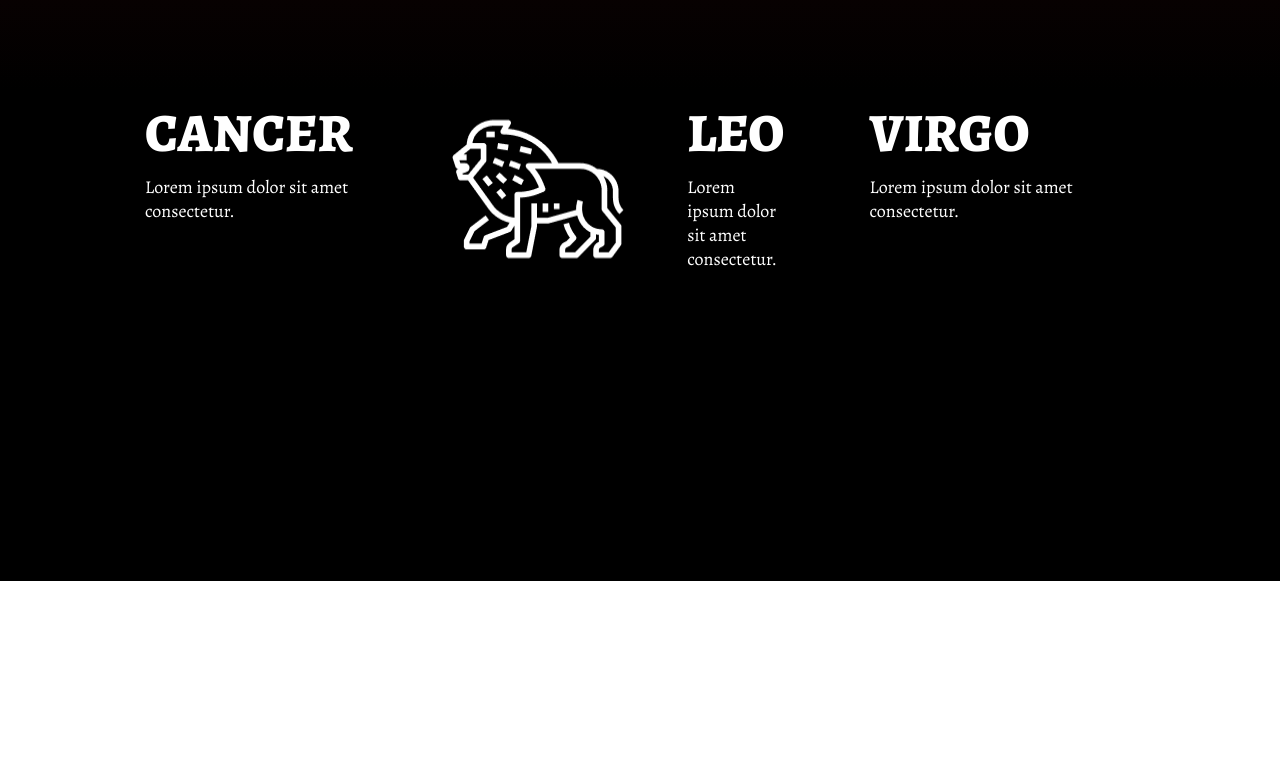
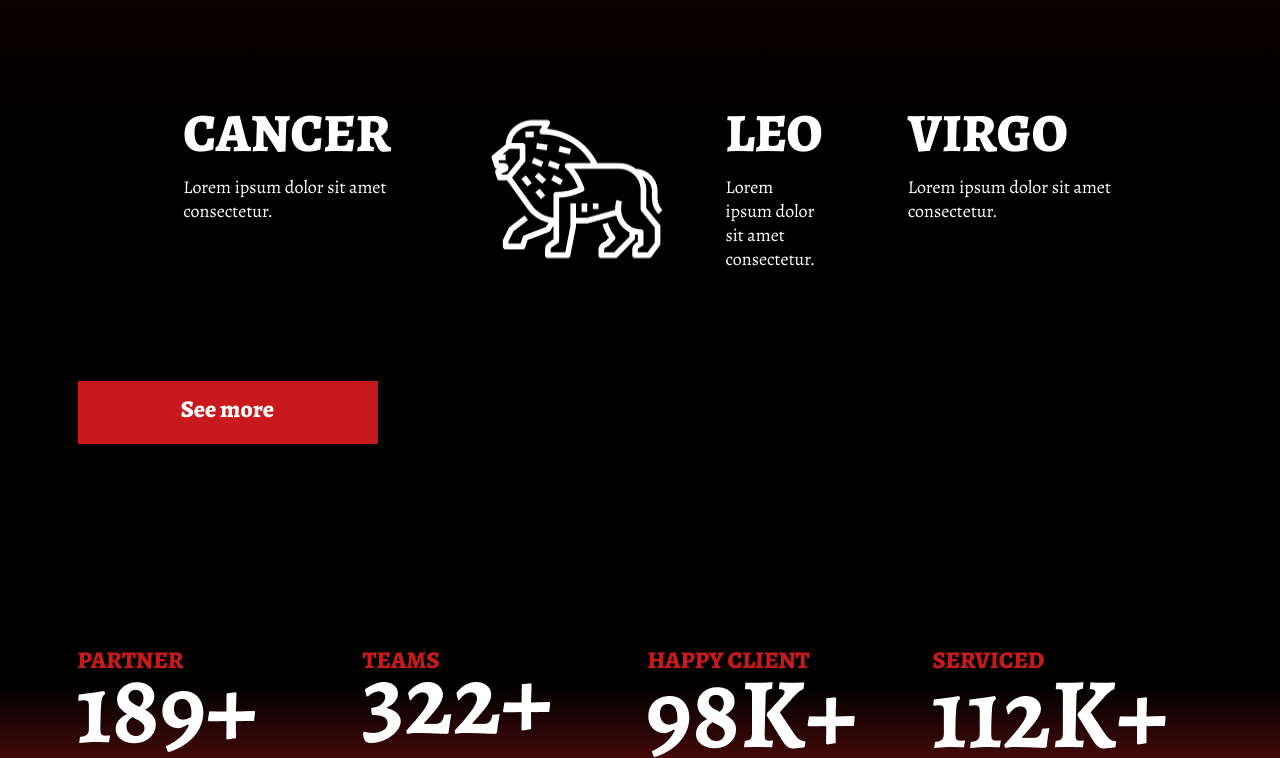
Before and after one commit to Rajan17104/project-boodoo, a plain HTML site: page index.html in a window 1280 px wide. Shown: the part 7356-8114 px from the top of the page. Before the commit the page ends 7937 px from the top, so only its background shows below. Drawn offline with Linux system fonts and the light colour scheme.

Commit message:
26-3-horo

```diff
--- a/assets/css/style.css
+++ b/assets/css/style.css
@@ -377,8 +377,24 @@ header nav ul li a {
     text-align: start;
 }
 
+#horo .btn-theme{
+  text-align: center;
+}
 
 /************************/
+
+/******partner**********/
+
+#partner{
+    background: linear-gradient(180deg, #000000 36.84%, #C8191C 223.16%);
+}
+
+.partner-main{
+   justify-content: space-between;
+}
+
+
+/*************************/
 
 @media screen and (min-width:1650px) {
     .container {
--- a/index.html
+++ b/index.html
@@ -198,7 +198,7 @@
             <div class="container">
                 <h6>Horoscope</h6>
                 <h3>understanding Science of Astrology</h3>
-                <div class="horo-main row">
+                <div class="horo-main row justify-content-start">
                     <div class="col-md-3">
                         <div class="horo-img">
                             <img src="./assets/images/h-1.png" alt="">
@@ -228,7 +228,7 @@
                     </div>
                 </div>
 
-                <div class="horo-main row flex-end">
+                <div class="horo-main row justify-content-end">
                     <div class="col-md-3">
                         <div class="horo-img">
                             <img src="./assets/images/h-4.png" alt="">
@@ -257,6 +257,30 @@
                         </div>
                     </div>
                 </div>
+                <a href="#" class="btn-theme">See more</a>
+            </div>
+        </section>
+
+        <section id="partner">
+            <div class="container">
+                <div class="partner-main row">
+                    <div class="col-md-3">
+                        <h6>Partner</h6>
+                        <img src="./assets/images/189+.png" alt="">
+                    </div>
+                    <div class="col-md-3">
+                        <h6>TEAMS</h6>
+                        <img src="./assets/images/322+.png" alt="">
+                    </div>
+                    <div class="col-md-3">
+                        <h6>HAPPY CLient</h6>
+                        <img src="./assets/images/98K+.png" alt="">
+                    </div>
+                    <div class="col-md-3">
+                        <h6>serviced</h6>
+                        <img src="./assets/images/112k+.png" alt="">
+                    </div>
+                </div>
             </div>
         </section>
     </main>
```
Also changed, not shown: assets/images/112k+.png (added), assets/images/189+.png (added), assets/images/322+.png (added), assets/images/98K+.png (added).
